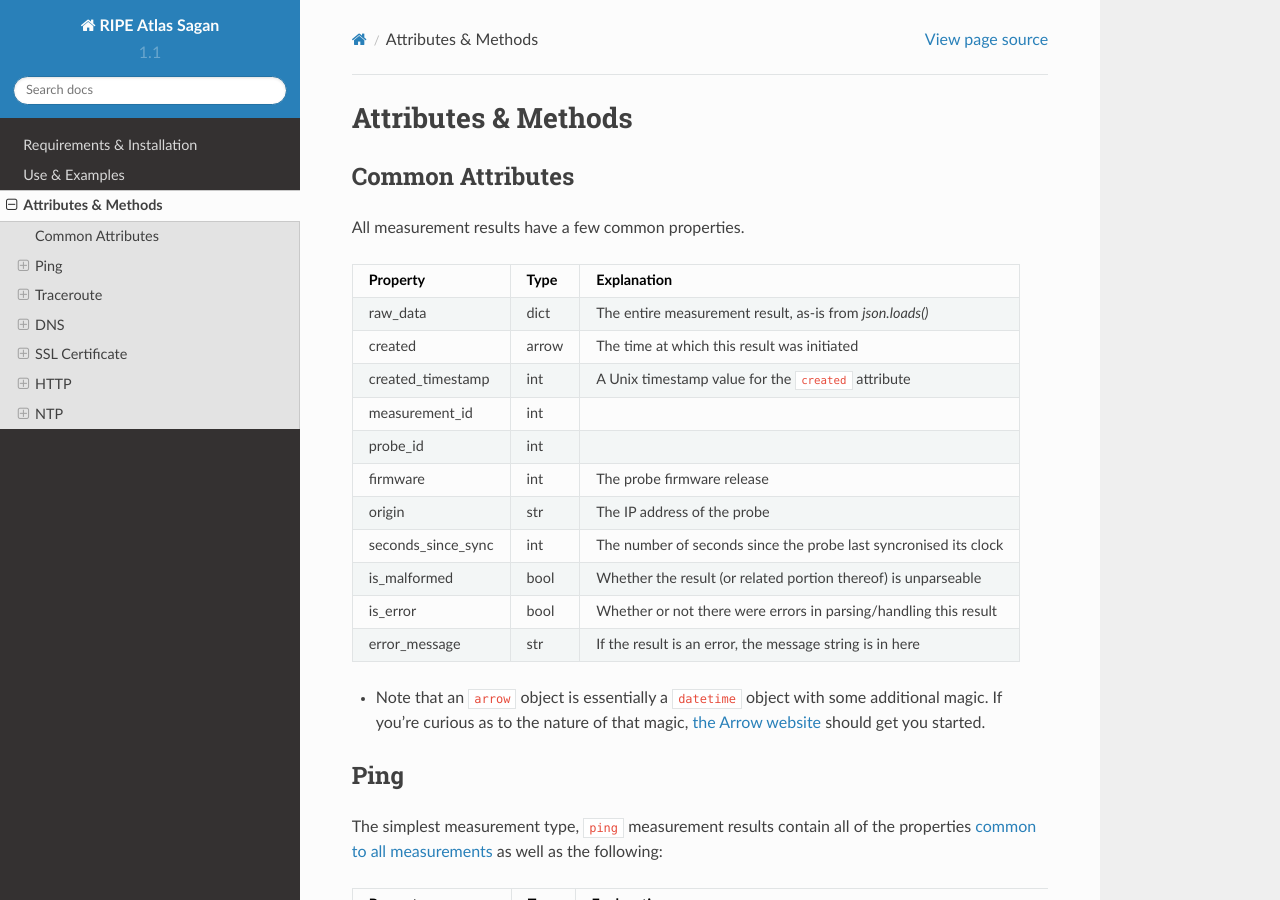
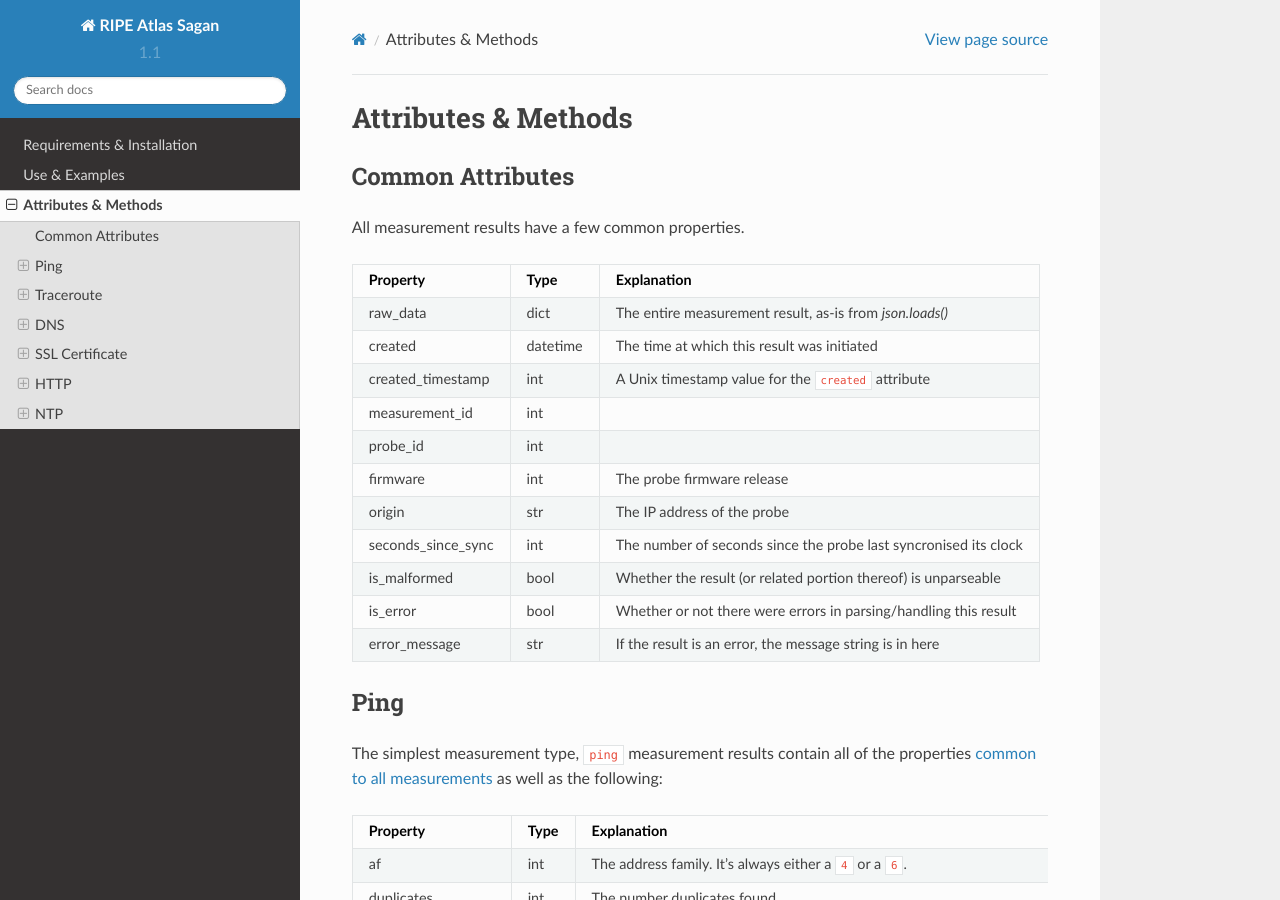
Before and after one commit to RIPE-NCC/ripe-atlas-sagan, a Sphinx documentation site: the page built from docs/types.rst, in a window 1280 px wide and 900 px high. Built offline with Sphinx 7.4.7 and the Read the Docs theme 2.0.0, drawn with Linux system fonts in a browser that asks for light colours.

Commit message:
remove arrow parts from documentation since it's deprecated nowdays

```diff
--- a/README.rst
+++ b/README.rst
@@ -117,7 +117,7 @@
 
 Specifically, these attributes exist on all ``*Result`` objects:
 
--  ``created`` An arrow object (like datetime, but better) of the
+-  ``created`` An datetime object of the
    ``timestamp`` field
 -  ``measurement_id``
 -  ``probe_id``
@@ -175,7 +175,6 @@
 As you might have guessed, with all of this magic going on under the hood, there
 are a few dependencies:
 
--  `arrow`_
 -  `pyOpenSSL`_ (Optional: see "Troubleshooting" above)
 -  `python-dateutil`_
 -  `pytz`_
@@ -231,7 +230,6 @@
 explorers, and what better name for a parser than that of the man who spent
 decades reaching out to the public about the wonders of the cosmos?
 
-.. _arrow: https://pypi.python.org/pypi/arrow
 .. _pyOpenSSL: https://pypi.python.org/pypi/pyOpenSSL
 .. _python-dateutil: https://pypi.python.org/pypi/python-dateutil
 .. _pytz: https://pypi.python.org/pypi/pytz
--- a/docs/installation.rst
+++ b/docs/installation.rst
@@ -11,7 +11,6 @@
 As you might have guessed, with all of the magic going on under the hood, there
 are a few dependencies:
 
-* `arrow`_
 * `pyOpenSSL`_
 * `python-dateutil`_
 * `pytz`_
@@ -21,7 +20,6 @@
 the JSON-decoding step considerably, and `sphinx`_ if you intend to build the
 documentation files for offline use.
 
-.. _arrow: https://pypi.python.org/pypi/arrow/
 .. _pyOpenSSL: https://pypi.python.org/pypi/pyOpenSSL/
 .. _python-dateutil: https://pypi.python.org/pypi/python-dateutil/
 .. _pytz: https://pypi.python.org/pypi/pytz/
--- a/docs/types.rst
+++ b/docs/types.rst
@@ -15,7 +15,7 @@
 Property               Type      Explanation
 =====================  ========  ================================================================
 raw_data               dict      The entire measurement result, as-is from `json.loads()`
-created                arrow     The time at which this result was initiated
+created                datetime  The time at which this result was initiated
 created_timestamp      int       A Unix timestamp value for the ``created`` attribute
 measurement_id         int
 probe_id               int
@@ -26,12 +26,6 @@
 is_error               bool      Whether or not there were errors in parsing/handling this result
 error_message          str       If the result is an error, the message string is in here
 =====================  ========  ================================================================
-
-* Note that an ``arrow`` object is essentially a ``datetime`` object with some
-  additional magic.  If you're curious as to the nature of that magic, `the Arrow website`_
-  should get you started.
-
-.. _the Arrow website: http://crsmithdev.com/arrow/
 
 
 .. _ping:
```
